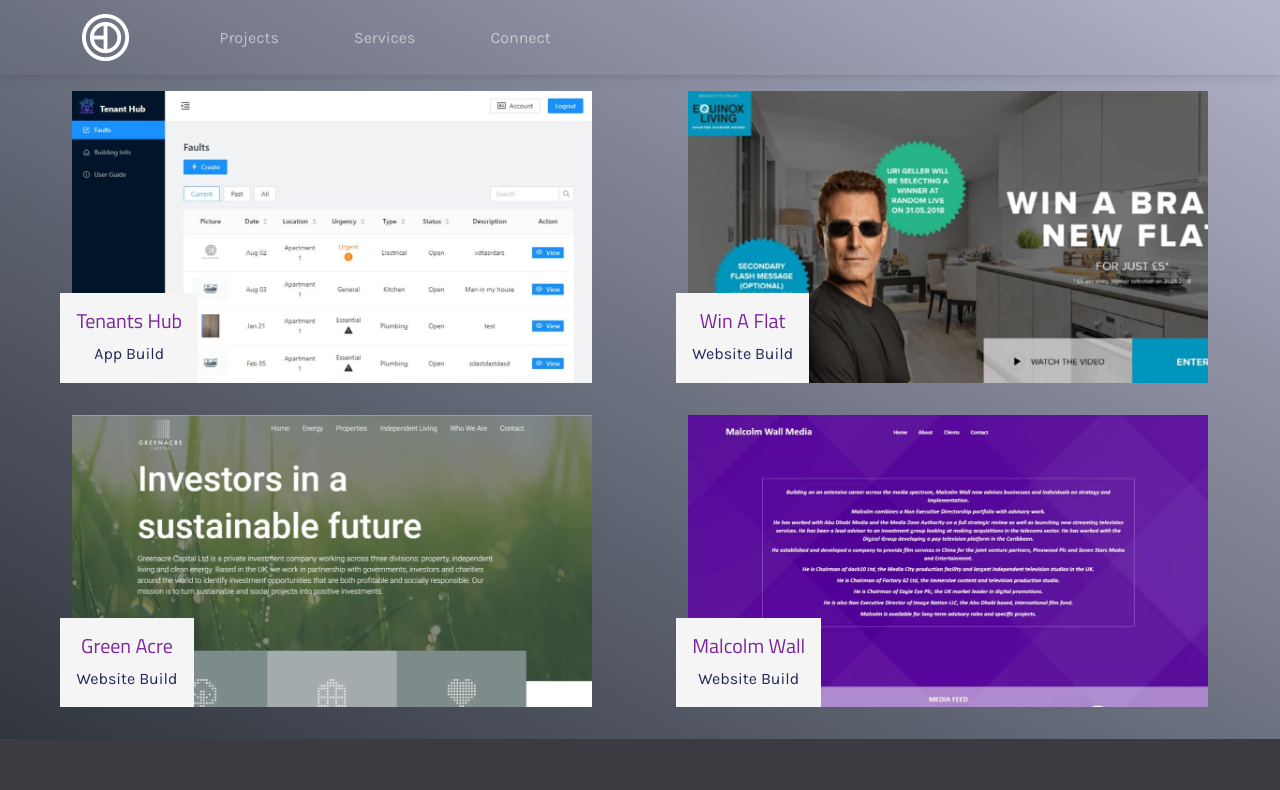
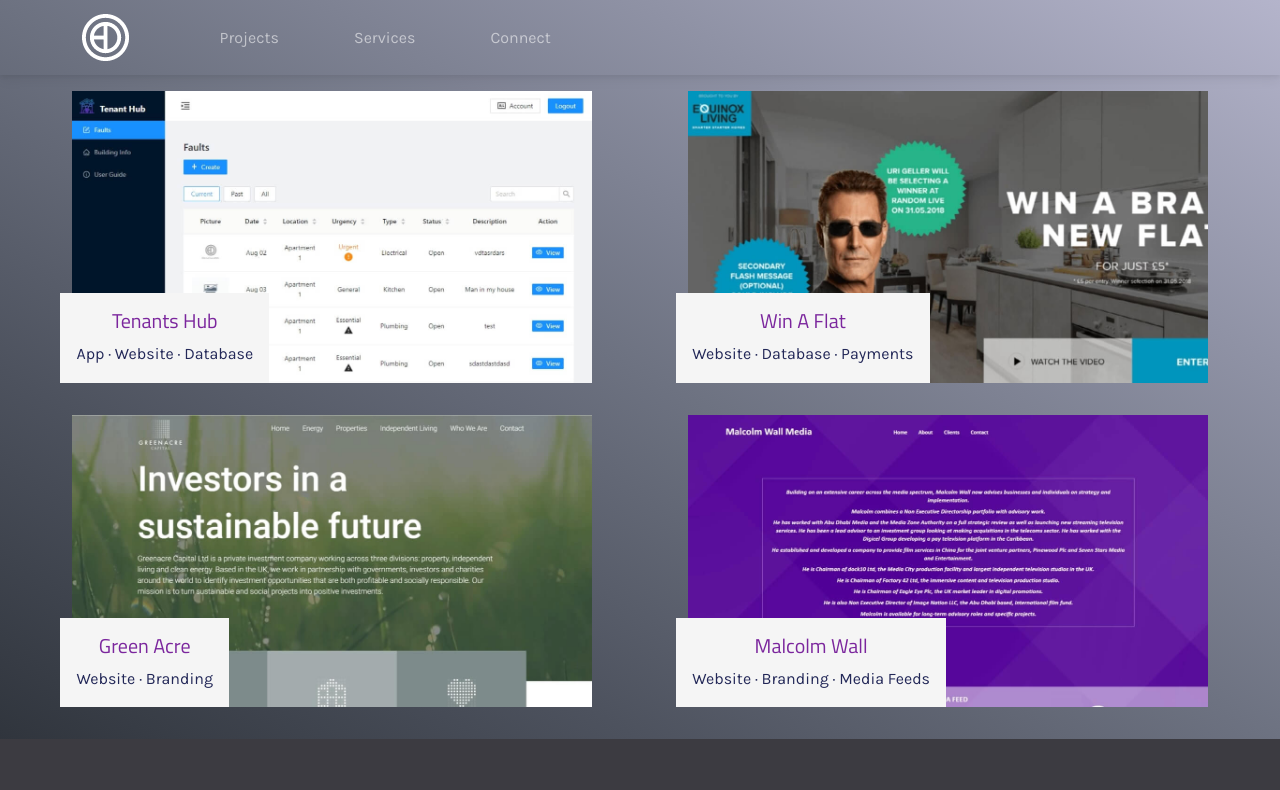
Before and after one commit to bendandoSolo/bendando, a Next.js app: page /projects in a window 1280 px wide. Shown: the top 790 px of the page. Built offline with nearby package versions, Linux system fonts and the light colour scheme.

Commit message:
altered projects text

```diff
--- a/pages/malcolm-wall.js
+++ b/pages/malcolm-wall.js
@@ -65,12 +65,14 @@
                     Clean simple design optimized for fast page loading
                   </h5>
                 </li>
+
                 <li className="mt-5">
                   <h5>
-                    <i className="fas fa-chevron-right hover"></i>
+                    <i className="fas fa-chevron-right me-4 hover"></i>
                     Customized animated scrolling for news feeds on home page
                   </h5>
                 </li>
+
               </ul>
             </div>
             <div className="col-md-6 text-center">
--- a/pages/projects.js
+++ b/pages/projects.js
@@ -33,7 +33,7 @@
                 <img className="project-image" src="/images/tenanthub.jpg" />
                 <div className="test-project-info">
                   <h5>Tenants Hub</h5>
-                  <p>App Build</p>
+                  <p>App &#183; Website 	&#183; Database</p>
                 </div>
               </div>
             </Link>
@@ -46,7 +46,7 @@
                 <img className="project-image" src="/images/win-a-flat.jpg" />
                 <div className="test-project-info">
                   <h5>Win A Flat</h5>
-                  <p>Website Build</p>
+                  <p>Website 	&#183; Database &#183; Payments</p>
                 </div>
               </div>
             </Link>
@@ -61,7 +61,7 @@
                 <img className="project-image" src="/images/greenacre.jpg" />
                 <div className="test-project-info">
                   <h5>Green Acre</h5>
-                  <p>Website Build</p>
+                  <p>Website 	&#183; Branding</p>
                 </div>
               </div>
             </Link>
@@ -74,7 +74,7 @@
                 <img className="project-image" src="/images/malcolm-wall.jpg" />
                 <div className="test-project-info">
                   <h5>Malcolm Wall</h5>
-                  <p>Website Build</p>
+                  <p>Website 	&#183; Branding &#183; Media Feeds</p>
                 </div>
               </div>
             </Link>
--- a/pages/tenants-hub.js
+++ b/pages/tenants-hub.js
@@ -17,11 +17,11 @@
               <h1 className="mb-4">Tenants Hub</h1>
               <h4 className="mb-4">App & Website Build</h4>
               <h5 className="mb-4">
-                This is a Property Management app used to connect Block and
+                A Property Management app used to connect Block and
                 Letting Managers, Owners, Surveyors, Maintenance Personnel and
                 Residents. It's built for your tenants to manage all their
-                building related needs, your maintenance personnel to manage
-                their work and to manage all your building services.
+                building related needs,  maintenance personnel to manage
+                their work and building managers and owners to manage all your building services.
               </h5>
             </div>
             <div className="col-md-6">
```
